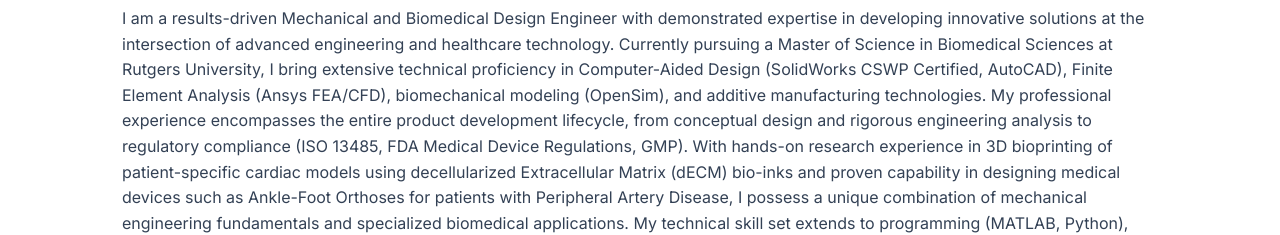
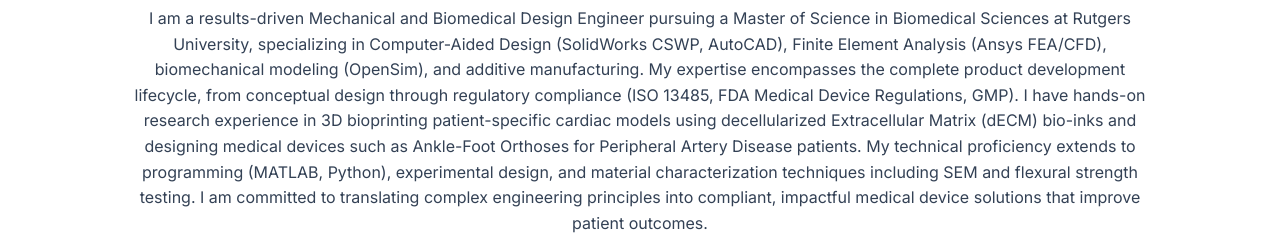
Before and after one commit to skulk0910/skulk0910.github.io, a plain HTML site: page index.html in a window 1280 px wide. Shown: the part 568-803 px from the top of the page. Drawn offline with Linux system fonts and the light colour scheme.

Commit message:
Revise About Me section for clarity and brevity
Updated the 'About Me' section to be more concise while retaining key information about expertise and experience.

```diff
--- a/index.html
+++ b/index.html
@@ -58,7 +58,7 @@
     <section id="about">
         <div class="container">
             <h2 class="section-title">About Me</h2>
-            <p>I am a results-driven Mechanical and Biomedical Design Engineer with demonstrated expertise in developing innovative solutions at the intersection of advanced engineering and healthcare technology. Currently pursuing a Master of Science in Biomedical Sciences at Rutgers University, I bring extensive technical proficiency in Computer-Aided Design (SolidWorks CSWP Certified, AutoCAD), Finite Element Analysis (Ansys FEA/CFD), biomechanical modeling (OpenSim), and additive manufacturing technologies. My professional experience encompasses the entire product development lifecycle, from conceptual design and rigorous engineering analysis to regulatory compliance (ISO 13485, FDA Medical Device Regulations, GMP). With hands-on research experience in 3D bioprinting of patient-specific cardiac models using decellularized Extracellular Matrix (dECM) bio-inks and proven capability in designing medical devices such as Ankle-Foot Orthoses for patients with Peripheral Artery Disease, I possess a unique combination of mechanical engineering fundamentals and specialized biomedical applications. My technical skill set extends to programming (MATLAB, Python), experimental design, and material characterization techniques including SEM and flexural strength testing. I am committed to translating complex engineering principles into practical, compliant, and impactful medical device solutions that improve patient outcomes.</p>
+            <p style="text-align: center;">I am a results-driven Mechanical and Biomedical Design Engineer pursuing a Master of Science in Biomedical Sciences at Rutgers University, specializing in Computer-Aided Design (SolidWorks CSWP, AutoCAD), Finite Element Analysis (Ansys FEA/CFD), biomechanical modeling (OpenSim), and additive manufacturing. My expertise encompasses the complete product development lifecycle, from conceptual design through regulatory compliance (ISO 13485, FDA Medical Device Regulations, GMP). I have hands-on research experience in 3D bioprinting patient-specific cardiac models using decellularized Extracellular Matrix (dECM) bio-inks and designing medical devices such as Ankle-Foot Orthoses for Peripheral Artery Disease patients. My technical proficiency extends to programming (MATLAB, Python), experimental design, and material characterization techniques including SEM and flexural strength testing. I am committed to translating complex engineering principles into compliant, impactful medical device solutions that improve patient outcomes.</p>
         </div>
     </section>
 
```
